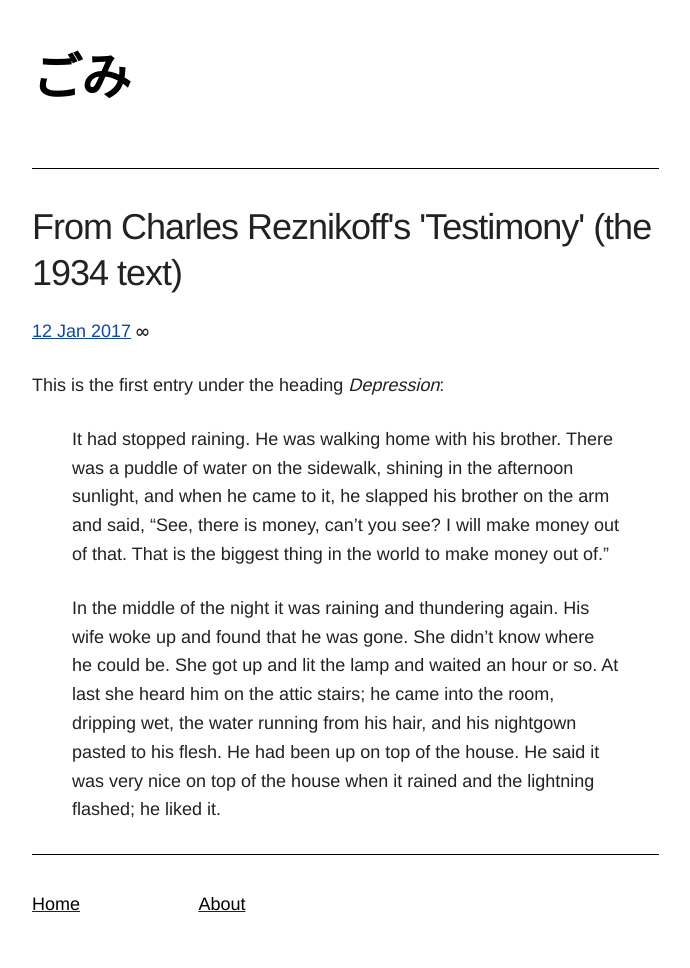
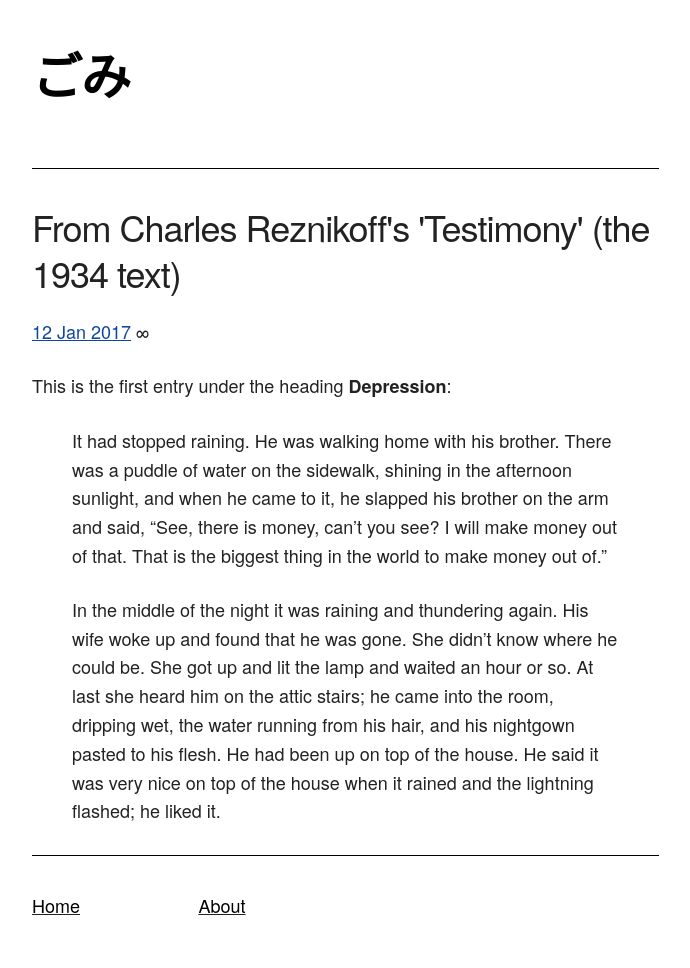
Before and after one commit to mt-trash/mt-trash.github.io, a Jekyll site: the page built from _posts/2017-01-12-reznikoff–depression.md, in a window 1280 px wide. Shown: the whole page, without its empty margins (128-818 px from the left). Built offline with Jekyll 4.4.1, drawn with Linux system fonts in a browser that asks for light colours; some web fonts are replaced.

Commit message:
font changed to overpass mono

```diff
--- a/_layouts/default.html
+++ b/_layouts/default.html
@@ -11,7 +11,7 @@
 
       <!-- FONT
       –––––––––––––––––––––––––––––––––––––––––––––––––– -->
-      <link href="https://fonts.googleapis.com/css?family=Arimo:400,700" rel="stylesheet">
+      <link href="https://fonts.googleapis.com/css?family=Overpass+Mono:400,700" rel="stylesheet">
 
       <!-- CSS
       –––––––––––––––––––––––––––––––––––––––––––––––––– -->
--- a/_posts/2017-01-12-reznikoff–depression.md
+++ b/_posts/2017-01-12-reznikoff–depression.md
@@ -4,7 +4,7 @@
 date: 2017-01-12
 ---
 
-This is the first entry under the heading *Depression*:
+This is the first entry under the heading **Depression**:
 
 >It had stopped raining. He was walking home with his brother. There was a puddle of water on the sidewalk, shining in the afternoon sunlight, and when he came to it, he slapped his brother on the arm and said, "See, there is money, can't you see? I will make money out of that. That is the biggest thing in the world to make money out of."
 
--- a/css/skeleton.css
+++ b/css/skeleton.css
@@ -124,7 +124,7 @@
   font-size: 1.8em; /* currently ems cause chrome bug misinterpreting rems on body element */
   line-height: 1.6;
   font-weight: 400;
-  font-family: "Arimo", "HelveticaNeue", "Helvetica Neue", Helvetica, Arial, sans-serif;
+  font-family: "Overpass Mono", "HelveticaNeue", "Helvetica Neue", Helvetica, Arial, sans-serif;
   color: #222222; }
 
 
```
